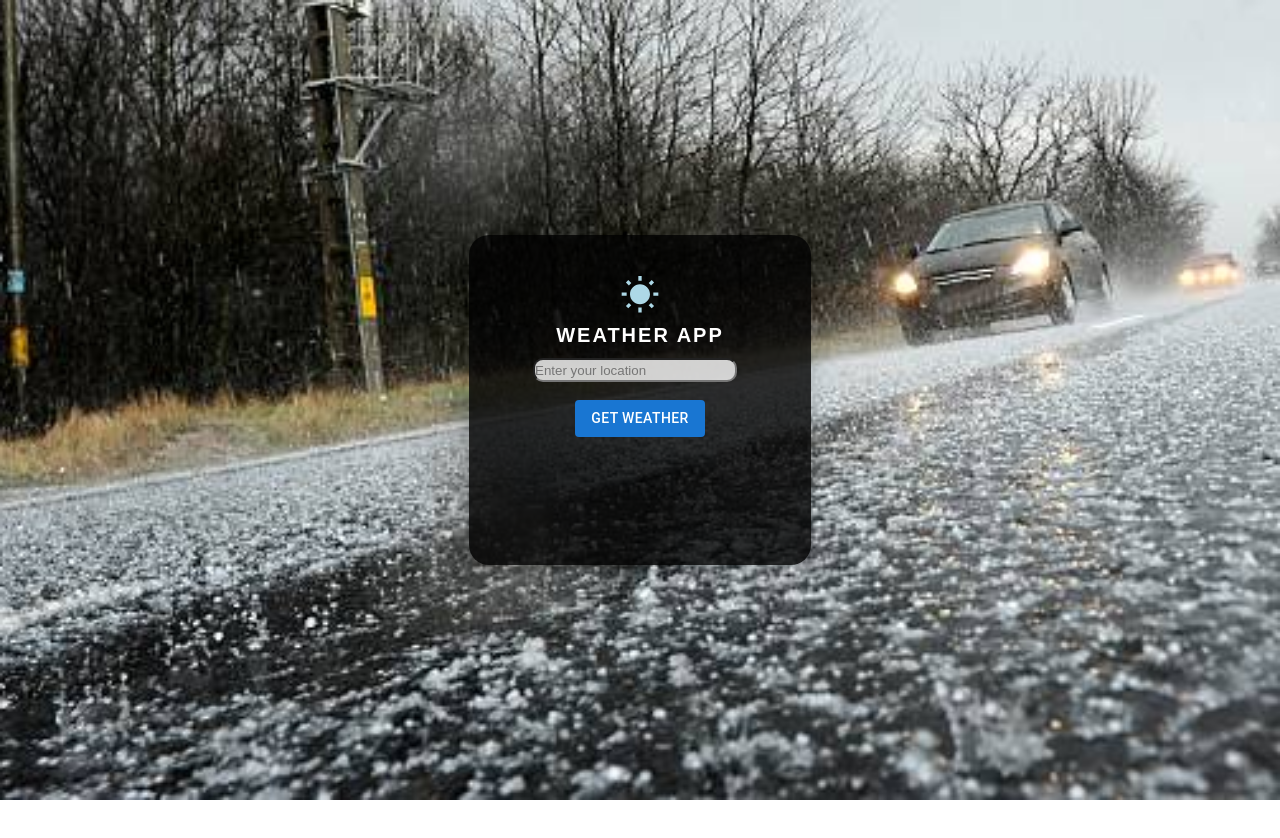
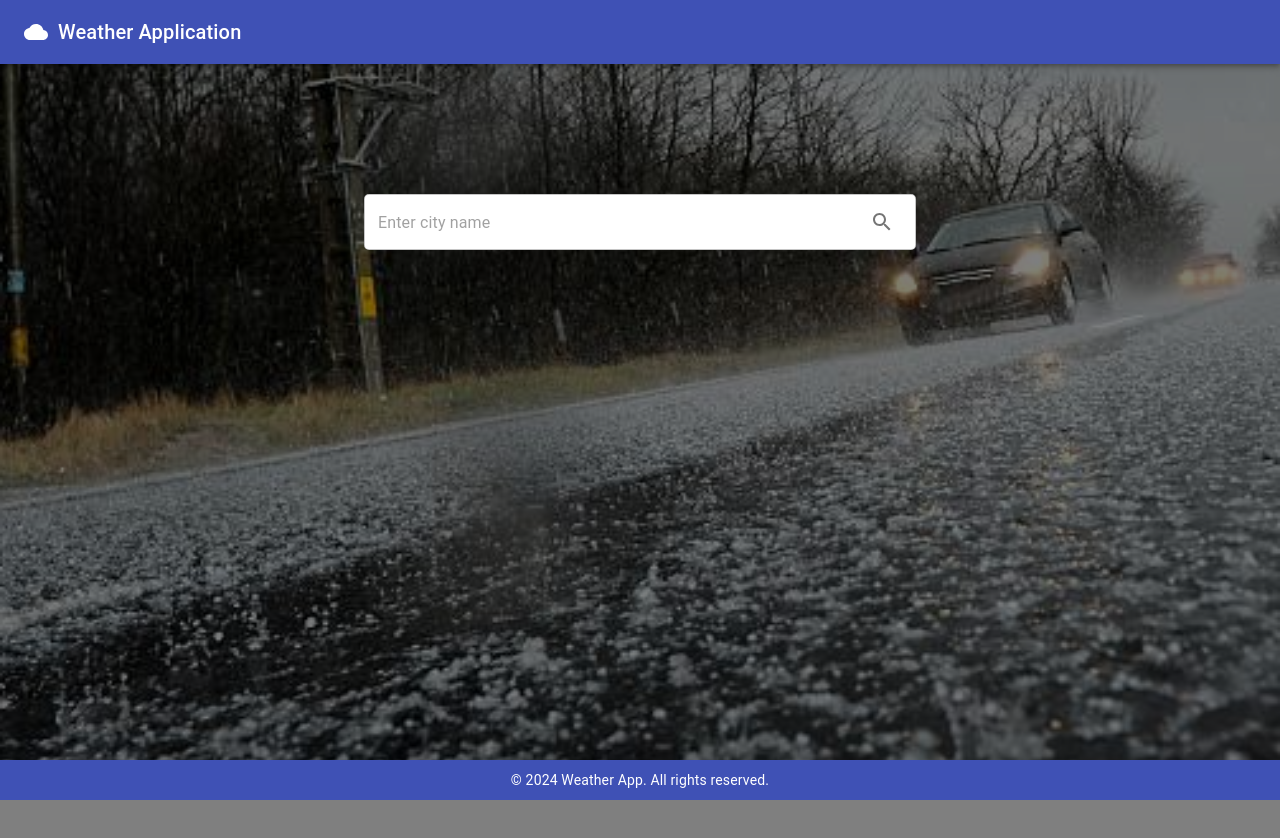
Before and after one commit to adithyank21/weather, a React (Vite) app in the folder weather/: page / in a window 1280 px wide. Shown: the top 838 px of the page. Before the commit the page ends 800 px from the top, so only its background shows below. Built offline with nearby package versions, Linux system fonts and the light colour scheme.

Commit message:
weather6 commit

```diff
--- a/weather/src/App.css
+++ b/weather/src/App.css
@@ -1,27 +1,25 @@
 /* src/App.css */
-
-body {
+body, html {
   margin: 0;
-  font-family: Arial, sans-serif;
-  background-image: url('./components/images/img1.jpg'); /* Your background image */
-  background-size: cover;
-  background-position: center;
-  height: 100vh; /*Full height of the viewport*/
+  padding: 0;
+  height: 100%;
   display: flex;
-  justify-content: center;
-  align-items: center;
+  flex-direction: column;
+  background-image: url('./components/images/img1.jpg');
+  background-size: cover; /* This makes the image cover the entire background */
+  background-position: center; /* This centers the background image */
+  background-repeat: no-repeat; /* Prevents the image from repeating */
 }
 
+
 .App {
+  flex-grow: 1;
+  padding-top: 80px; /* Space for header */
+  padding-bottom: 60px; /* Space for footer */
   text-align: center;
-  background-color: rgba(0, 0, 0, 0.8); /* Black with 80% opacity */
+  color: white;
+  min-height: 100vh;
+  background-color: rgba(0, 0, 0, 0.5); /* Transparent black background */
 
-
-  border-radius: 20px;
-  padding: 40px; /* Increased padding for more space */
-  box-shadow: 0 4px 20px rgba(0, 0, 0, 0.2);
-  max-width: 500px; /* Limit width of the content */
-  width: 100%;
-  height:250px ;
-  margin: 0; /* Reset margins to ensure centering */
+  /* background-color: rgba(0, 0, 0, 0); Fully transparent background */
 }
--- a/weather/src/App.jsx
+++ b/weather/src/App.jsx
@@ -1,21 +1,18 @@
 // src/App.js
 import React from 'react';
-import Weather from './components/weather';
-import './App.css'; // Import your CSS file
-import Footer from './components/footer';
+import Weather from './components/Weather';
+import Header from './components/Header';
+import Footer from './components/Footer';
+import './App.css'; // Custom CSS
 
 const App = () => {
     return (
-      <>
-
-      <body>
-
-        <div className="App">
-            <Weather />
-        </div>
-      </body>
-
-
+        <>
+            <Header />
+            <div className="App">
+                <Weather />
+            </div>
+            <Footer />
         </>
     );
 };
--- a/weather/src/components/footer.jsx
+++ b/weather/src/components/footer.jsx
@@ -1,10 +1,26 @@
+// src/components/Footer.js
+import React from 'react';
+import { Typography, Box } from '@mui/material';
 
+const Footer = () => {
+    return (
+        <Box
+            component="footer"
+            style={{
+                backgroundColor: '#3f51b5',
+                padding: '10px 0',
+                position: 'fixed',
+                bottom: 0,
+                width: '100%',
+                color: 'white',
+                textAlign: 'center'
+            }}
+        >
+            <Typography variant="body2">
+                © 2024 Weather App. All rights reserved.
+            </Typography>
+        </Box>
+    );
+};
 
-function Footer(){
-    return(
-        <>
-        <p style={{display:"flex" ,color:'white',backgroundColor:'black',width:'fit',margin:'0',textAlign:'center',justifyContent:'center'}}>Created @2024</p>
-        </>
-    )
-}
-export default Footer
+export default Footer;
--- a/weather/src/components/header.jsx
+++ b/weather/src/components/header.jsx
@@ -1,24 +1,19 @@
-import * as React from 'react';
-import AppBar from '@mui/material/AppBar';
-import Box from '@mui/material/Box';
-import Toolbar from '@mui/material/Toolbar';
-import Typography from '@mui/material/Typography';
-import IconButton from '@mui/material/IconButton';
-import MenuIcon from '@mui/icons-material/Menu';
+// src/components/Header.js
+import React from 'react';
+import { AppBar, Toolbar, Typography } from '@mui/material';
+import CloudIcon from '@mui/icons-material/Cloud';
 
-export default function Header() {
-  return (
-    <Box sx={{ flexGrow: 1 }}>
-      <AppBar position="static">
-        <Toolbar variant="dense">
-          <IconButton edge="start" color="inherit" aria-label="menu" sx={{ mr: 2 }}>
-            <MenuIcon />
-          </IconButton>
-          <Typography variant="h6" color="inherit" component="div">
-            Photos
-          </Typography>
-        </Toolbar>
-      </AppBar>
-    </Box>
-  );
-}
+const Header = () => {
+    return (
+        <AppBar position="static" style={{ backgroundColor: '#3f51b5' }}>
+            <Toolbar>
+                <CloudIcon style={{ marginRight: '10px', color: 'white' }} />
+                <Typography variant="h6" style={{ flexGrow: 1, color: 'white' }}>
+                    Weather Application
+                </Typography>
+            </Toolbar>
+        </AppBar>
+    );
+};
+
+export default Header;
--- a/weather/src/components/weather.jsx
+++ b/weather/src/components/weather.jsx
@@ -1,25 +1,27 @@
-// src/Weather.js
+// src/components/Weather.js
 import React, { useState } from 'react';
-import { Button, TextField, Typography, Container, CircularProgress } from '@mui/material';
-import WbSunnyIcon from '@mui/icons-material/WbSunny';
+import { Container, Typography, CircularProgress } from '@mui/material';
+import SearchIcon from '@mui/icons-material/Search';
+import InputAdornment from '@mui/material/InputAdornment';
+import TextField from '@mui/material/TextField';
+import IconButton from '@mui/material/IconButton';
 
 const Weather = () => {
     const [location, setLocation] = useState('');
     const [weatherData, setWeatherData] = useState(null);
+    const [loading, setLoading] = useState(false);
     const [error, setError] = useState('');
-    const [loading, setLoading] = useState(false);
 
-    const apiKey = 'a43840f783e542c7aeaf9b4e50c1f84e'; // Replace with your actual API key
+    const apiKey = 'a43840f783e542c7aeaf9b4e50c1f84e'; // Replace with your API key
 
     const fetchWeather = async () => {
         if (!location) return;
         setLoading(true);
-
         try {
-            const response = await fetch(`https://api.openweathermap.org/data/2.5/weather?q=${location}&appid=${apiKey}&units=metric`);
-            if (!response.ok) {
-                throw new Error('Location not found');
-            }
+            const response = await fetch(
+                `https://api.openweathermap.org/data/2.5/weather?q=${location}&appid=${apiKey}&units=metric`
+            );
+            if (!response.ok) throw new Error('City not found');
             const data = await response.json();
             setWeatherData(data);
             setError('');
@@ -31,54 +33,37 @@ const Weather = () => {
         }
     };
 
-    const handleSubmit = (e) => {
-        e.preventDefault();
-        fetchWeather();
+    const handleInputKeyPress = (e) => {
+        if (e.key === 'Enter') fetchWeather();
     };
 
     return (
-        <Container className='homecontainer' maxWidth="sm" style={{ textAlign: 'center' }}>
-            <WbSunnyIcon style={{ fontSize: 40 , color:'lightblue'}} />
-            <Typography
-    variant="h6"
-    gutterBottom
-    style={{
-        color: 'white',
-        fontWeight: 'bold', // Make the font bold
-        textTransform: 'uppercase', // Transform text to uppercase
-        letterSpacing: '2px', // Increase letter spacing
-        fontFamily: 'Arial, sans-serif', // Use a specific font family
-    }}
->
-    Weather App
-</Typography>
-
-
-            <form onSubmit={handleSubmit}>
-                <input type='text'
-                placeholder='Enter your location'
-                    value={location}
-                    onChange={(e) => setLocation(e.target.value)}
-                    style={{ marginRight: '10px', width: '200px',height:'20px',backgroundColor: 'rgba(255, 255, 255, 0.8)', borderRadius:'10px' /* White with 80% opacity */
-
-                    }} // Adjusted height for a standard look
-                />
-                <br/>
-                <br/>
-                <Button variant="contained" color="primary" type="submit" disableElevation>
-      Get Weather
-    </Button>
-                {/* <Button variant="contained" color="primary" type="submit" style={{ borderRadius: '20px' , width:'150px' ,height:'70px' ,fontSize:'small'}}>
-                    Get Weather
-                </Button> */}
-            </form>
+        <Container className='weather-container' maxWidth="sm" style={{ textAlign: 'center', marginTop: '50px' }}>
+            <TextField
+                value={location}
+                onChange={(e) => setLocation(e.target.value)}
+                onKeyPress={handleInputKeyPress}
+                placeholder="Enter city name"
+                variant="outlined"
+                fullWidth
+                InputProps={{
+                    endAdornment: (
+                        <InputAdornment position="end">
+                            <IconButton onClick={fetchWeather}>
+                                <SearchIcon />
+                            </IconButton>
+                        </InputAdornment>
+                    )
+                }}
+                style={{ backgroundColor: 'white', borderRadius: '5px' }}
+            />
             {loading && <CircularProgress style={{ marginTop: '20px' }} />}
             {error && <Typography color="error" style={{ marginTop: '20px' }}>{error}</Typography>}
             {weatherData && (
-                <div style={{ marginTop: '20px' ,color:'white'}}>
-                    <Typography variant="h5" >{weatherData.name}</Typography>
-                    <Typography variant="body1" >Temperature: {weatherData.main.temp} °C</Typography>
-                    <Typography variant="body1" >Weather: {weatherData.weather[0].description}</Typography>
+                <div style={{ marginTop: '20px', color: 'white' }}>
+                    <Typography variant="h4">{weatherData.name}</Typography>
+                    <Typography variant="h6">Temperature: {weatherData.main.temp} °C</Typography>
+                    <Typography variant="body1">Weather: {weatherData.weather[0].description}</Typography>
                 </div>
             )}
         </Container>
```
